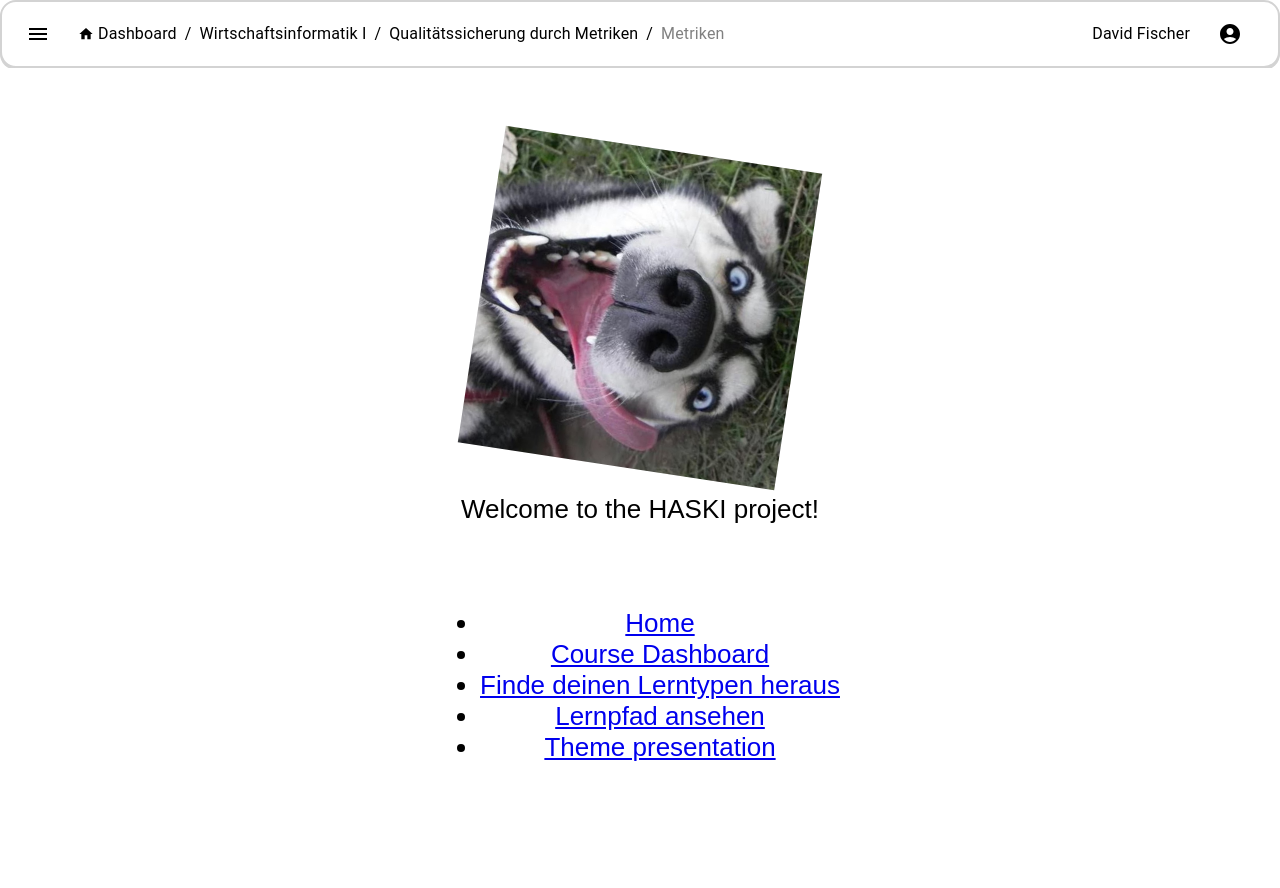
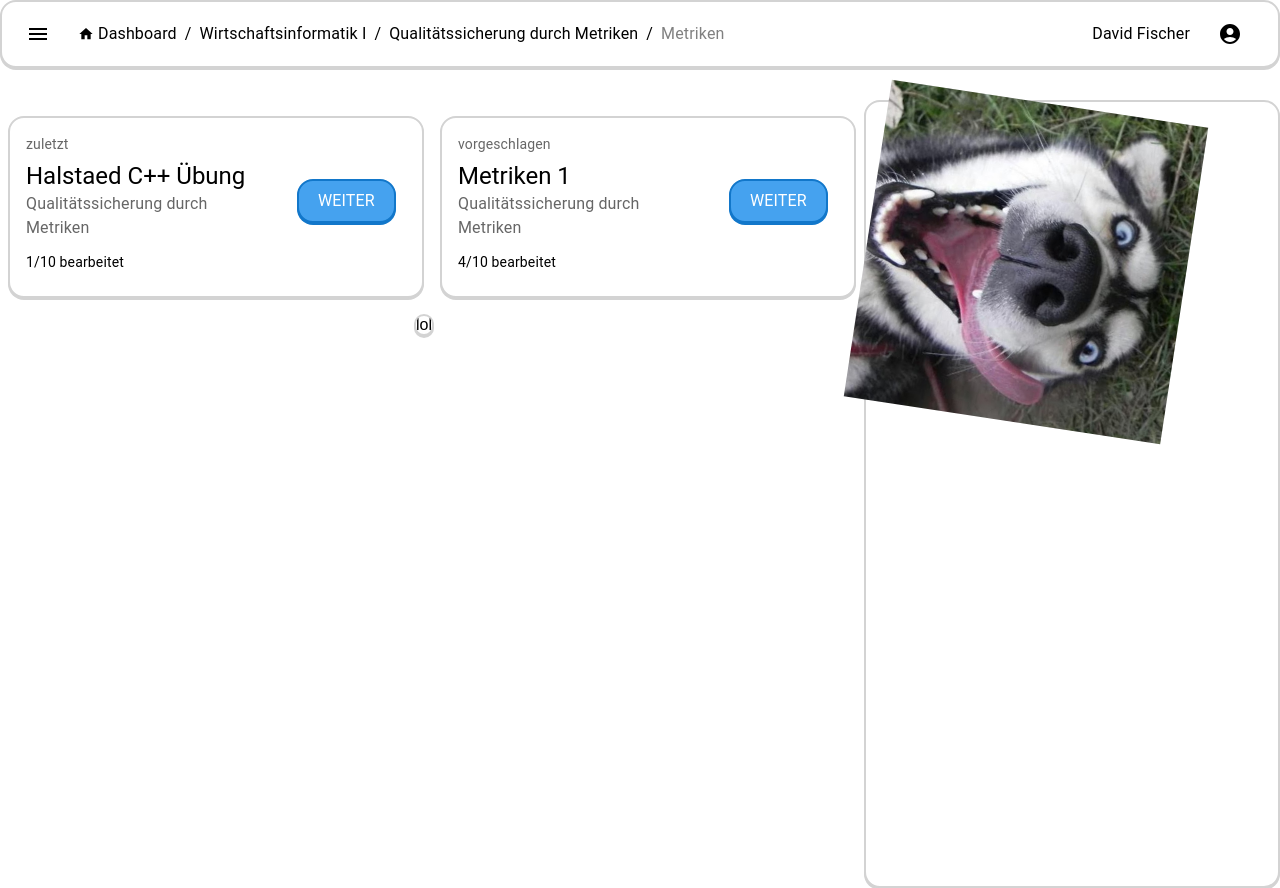
Before and after one commit to HASKI-Kempten/HASKI-System, a React (Create React App) app in the folder frontend/: page / in a window 1280 px wide. Built offline with nearby package versions, Linux system fonts and the light colour scheme.

Commit message:
added dashboard dashelement

```diff
--- /dev/null
+++ b/frontend/src/components/DashElement.js
@@ -0,0 +1,61 @@
+import * as React from 'react';
+import Box from '@mui/material/Box';
+import Card from '@mui/material/Card';
+import CardActions from '@mui/material/CardActions';
+import CardContent from '@mui/material/CardContent';
+import Button from '@mui/material/Button';
+import Typography from '@mui/material/Typography';
+import { Stack } from '@mui/material';
+import { Link } from "react-router-dom";
+
+const bull = (
+    <Box
+        component="span"
+        sx={{ display: 'inline-block', mx: '2px', transform: 'scale(0.8)' }}
+    >
+        •
+    </Box>
+);
+
+export default function DashElement({ heading, title, subtitle, text, buttonText, link }) {
+    return (
+        <Card sx={{ minWidth: 275, minHeight: 150 }}>
+            <CardContent>
+                <Stack
+                    direction="row"
+                    justifyContent="space-between"
+                    alignItems="center"
+                    spacing={2}
+                >
+                    <Stack>
+                        <Typography sx={{ fontSize: 14 }} color="text.secondary" gutterBottom>
+                            {heading}
+                        </Typography>
+                        <Typography variant="h5" component="div">
+                            {title}
+                        </Typography>
+                        <Typography sx={{ mb: 1.5 }} color="text.secondary">
+                            {subtitle}
+                        </Typography>
+                        <Typography variant="body2">
+                            {text}
+                        </Typography>
+                    </Stack>
+
+
+                    <CardActions>
+                        <Link to={link} style={{ 'textDecoration': 'none' }}>
+                            <Button variant="contained" size="small">
+                                <Typography >
+                                    {buttonText}
+                                </Typography>
+                            </Button>
+                        </Link>
+                    </CardActions>
+                </Stack>
+            </CardContent>
+
+
+        </Card>
+    );
+}
--- a/frontend/src/components/Home.js
+++ b/frontend/src/components/Home.js
@@ -6,6 +6,8 @@ import 'swiper/css';
 import MenuAppBar from './MenuBar';
 import ChangeUserDialog from './Dialogs/ChangeUserDialog';
 import React from 'react';
+import { Card, Grid, Paper, Stack } from '@mui/material';
+import DashElement from './DashElement';
 
 const Home = () => {
   const [open, setOpen] = React.useState(false);
@@ -19,11 +21,38 @@ const Home = () => {
     setUser(username);
   };
 
+
+
   return (
     <>
       <MenuAppBar handler={handleChangeUserDialogClick} user={user} />
       <ChangeUserDialog handler={handleChangeUserDialogClick} open={open} hanlderUser={handleChangeUser} />
-      <div className="App">
+      <Grid container spacing={2} marginTop="1rem" sx={{ height: '100%' }}>
+        <Grid item xs={10} md={8}>
+          <Stack container direction="column"
+            justifyContent="flex-start"
+            alignItems="center"
+            spacing={2}>
+            <Grid container spacing={2}>
+              <Grid item xs={6}>
+                <DashElement link="/learningPath" heading="zuletzt" title="Halstaed C++ Übung" subtitle="Qualitätssicherung durch Metriken" buttonText="weiter" text="1/10 bearbeitet" />
+              </Grid>
+              <Grid item xs={6}>
+                <DashElement link="/learningPath" heading="vorgeschlagen" title="Metriken 1" subtitle="Qualitätssicherung durch Metriken" buttonText="weiter" text="4/10 bearbeitet" />
+              </Grid>
+            </Grid>
+            <Card>
+              lol
+            </Card>
+          </Stack>
+        </Grid>
+        <Grid item xs={2} md={4}>
+          <Paper sx={{ height: '100%' }}>
+            <img src={logo} className="App-logo" alt="logo" />
+          </Paper>
+        </Grid>
+      </Grid>
+      {/* <div className="App">
         <header className="App-header">
           <img src={logo} className="App-logo" alt="logo" />
           <p>
@@ -48,7 +77,7 @@ const Home = () => {
             </li>
           </ul>
         </header>
-      </div>
+      </div> */}
     </>
   );
 };
```
